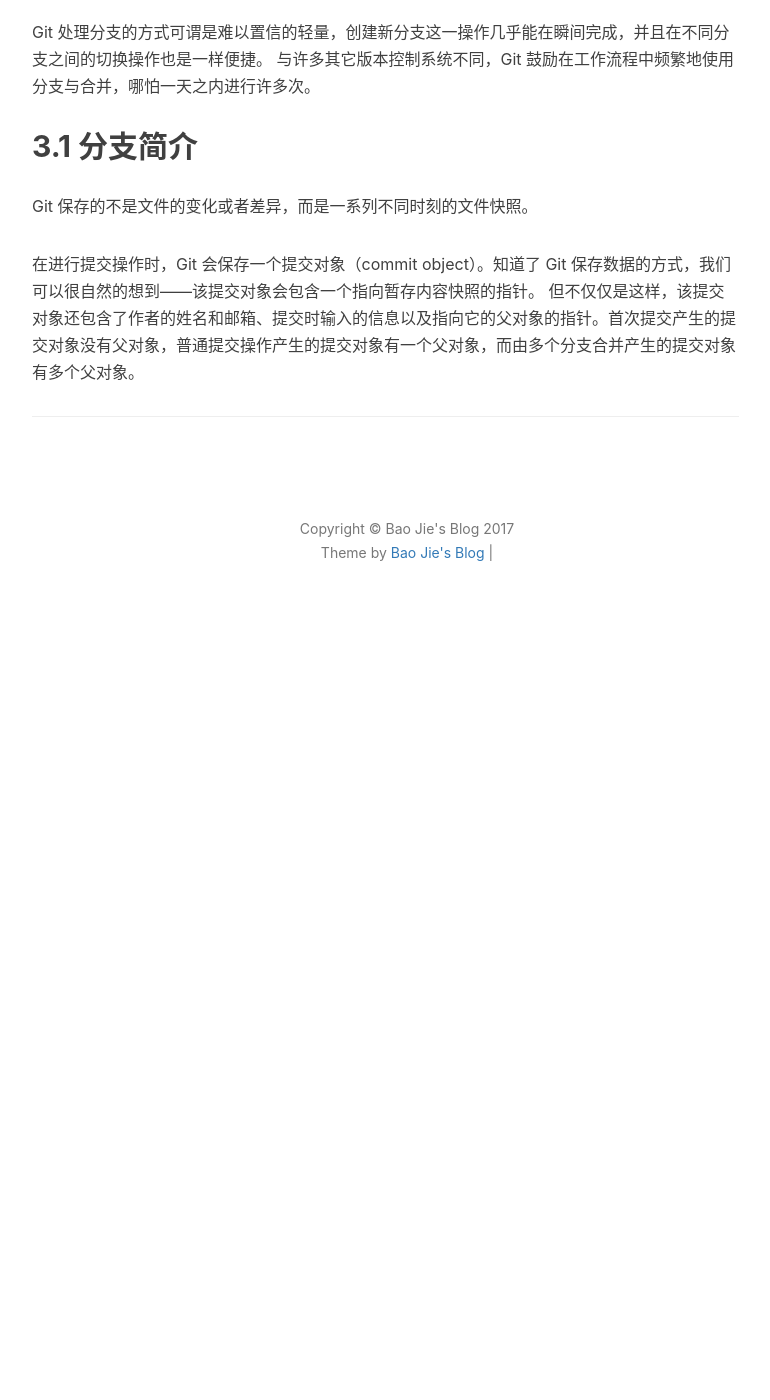
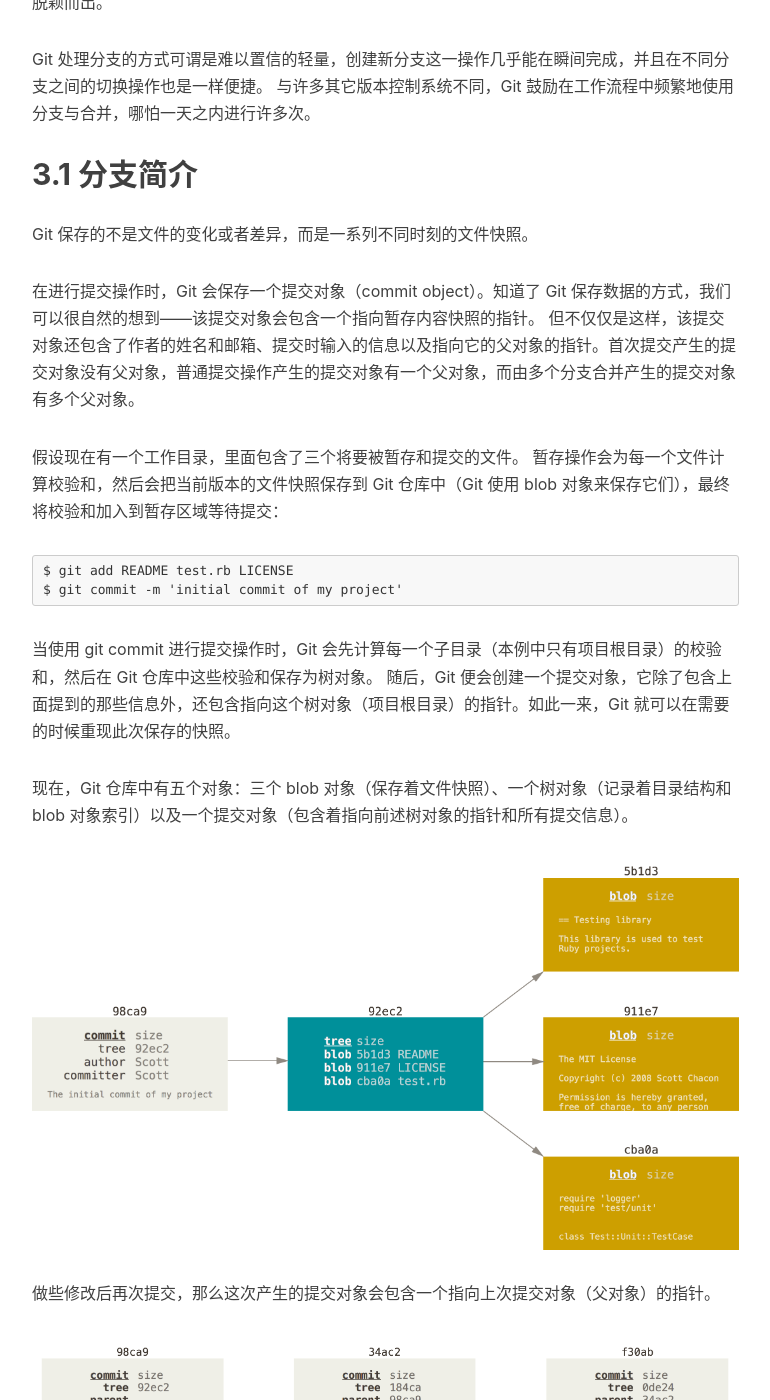
Before and after one commit to jiebaojie/jiebaojie.github.io, a Jekyll site: the page built from notes/vcs/proGit.md, in a window 1280 px wide and 1400 px high, scrolled down 34455 px. Shown: the whole window, without its empty margins (233-1003 px from the left). Built offline with Jekyll 4.4.1, drawn with Linux system fonts in a browser that asks for light colours; nearby versions of some CDN libraries; comment, search, counter and statistics services are not loaded; before the commit the page ends 35085 px from its top, so only the background shows below that; some of the changed text lies outside the part shown.

Commit message:
by baojie

```diff
--- a/notes/vcs/proGit.md
+++ b/notes/vcs/proGit.md
@@ -914,3 +914,47 @@
 Git 保存的不是文件的变化或者差异，而是一系列不同时刻的文件快照。
 
 在进行提交操作时，Git 会保存一个提交对象（commit object）。知道了 Git 保存数据的方式，我们可以很自然的想到——该提交对象会包含一个指向暂存内容快照的指针。 但不仅仅是这样，该提交对象还包含了作者的姓名和邮箱、提交时输入的信息以及指向它的父对象的指针。首次提交产生的提交对象没有父对象，普通提交操作产生的提交对象有一个父对象，而由多个分支合并产生的提交对象有多个父对象。
+
+假设现在有一个工作目录，里面包含了三个将要被暂存和提交的文件。 暂存操作会为每一个文件计算校验和，然后会把当前版本的文件快照保存到 Git 仓库中（Git 使用 blob 对象来保存它们），最终将校验和加入到暂存区域等待提交：
+
+	$ git add README test.rb LICENSE
+	$ git commit -m 'initial commit of my project'
+
+当使用 git commit 进行提交操作时，Git 会先计算每一个子目录（本例中只有项目根目录）的校验和，然后在 Git 仓库中这些校验和保存为树对象。 随后，Git 便会创建一个提交对象，它除了包含上面提到的那些信息外，还包含指向这个树对象（项目根目录）的指针。如此一来，Git 就可以在需要的时候重现此次保存的快照。
+
+现在，Git 仓库中有五个对象：三个 blob 对象（保存着文件快照）、一个树对象（记录着目录结构和 blob 对象索引）以及一个提交对象（包含着指向前述树对象的指针和所有提交信息）。
+
+![](/img/notes/vcs/proGit/commit_and_tree.png)
+
+做些修改后再次提交，那么这次产生的提交对象会包含一个指向上次提交对象（父对象）的指针。
+
+![](/img/notes/vcs/proGit/commits_and_parents.png)
+
+Git 的分支，其实本质上仅仅是指向提交对象的可变指针。 Git 的默认分支名字是 master。 在多次提交操作之后，你其实已经有一个指向最后那个提交对象的 master 分支。 它会在每次的提交操作中自动向前移动。
+
+Git 的 “master” 分支并不是一个特殊分支。 它就跟其它分支完全没有区别。 之所以几乎每一个仓库都有 master 分支，是因为 git init 命令默认创建它，并且大多数人都懒得去改动它。
+
+![](/img/notes/vcs/proGit/branch_and_history.png)
+
+### 分支创建
+
+Git 是怎么创建新分支的呢？ 很简单，它只是为你创建了一个可以移动的新的指针。 比如，创建一个 testing 分支， 你需要使用 git branch 命令：
+
+	$ git branch testing
+
+这会在当前所在的提交对象上创建一个指针。
+
+![](/img/notes/vcs/proGit/two_branches.png)
+
+那么，Git 又是怎么知道当前在哪一个分支上呢？ 也很简单，它有一个名为 HEAD 的特殊指针。 在 Git 中，它是一个指针，指向当前所在的本地分支。在本例中，你仍然在 master 分支上。 因为 git branch 命令仅仅 创建 一个新分支，并不会自动切换到新分支中去。
+
+![](/img/notes/vcs/proGit/head_to_master.png)
+
+你可以简单地使用 git log 命令查看各个分支当前所指的对象。 提供这一功能的参数是 --decorate。
+
+	$ git log --oneline --decorate
+	f30ab (HEAD, master, testing) add feature #32 - ability to add new
+	34ac2 fixed bug #1328 - stack overflow under certain conditions
+	98ca9 initial commit of my project
+
+正如你所见，当前 “master” 和 “testing” 分支均指向校验和以 f30ab 开头的提交对象。
```
Also changed, not shown: img/notes/vcs/proGit/branch_and_history.png (added), img/notes/vcs/proGit/commit_and_tree.png (added), img/notes/vcs/proGit/commits_and_parents.png (added), img/notes/vcs/proGit/head_to_master.png (added), img/notes/vcs/proGit/two_branches.png (added).
